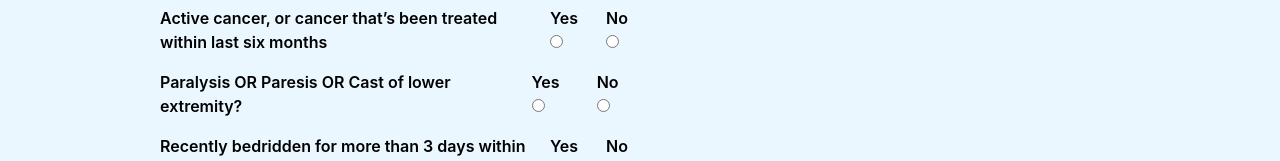
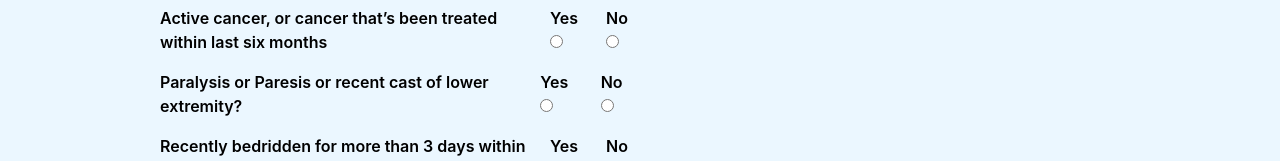
Before and after one commit to Thesaleem/clinval, a React (Create React App) app: page /calculator/wells-criteria in a window 1280 px wide. Shown: the part 306-467 px from the top of the page. Built offline with nearby package versions, Linux system fonts and the light colour scheme.

Commit message:
update files

```diff
--- a/src/components/Medical Calculator/Calculators/Wells.tsx
+++ b/src/components/Medical Calculator/Calculators/Wells.tsx
@@ -57,7 +57,7 @@ const Wells = () => {
 
 
                     <div className="flex justify-between">
-                        <p className="font-semibold">Paralysis OR Paresis OR Cast of lower extremity?</p>
+                        <p className="font-semibold">Paralysis or Paresis or recent cast of lower extremity?</p>
 
 
                         <div className="flex">
```
